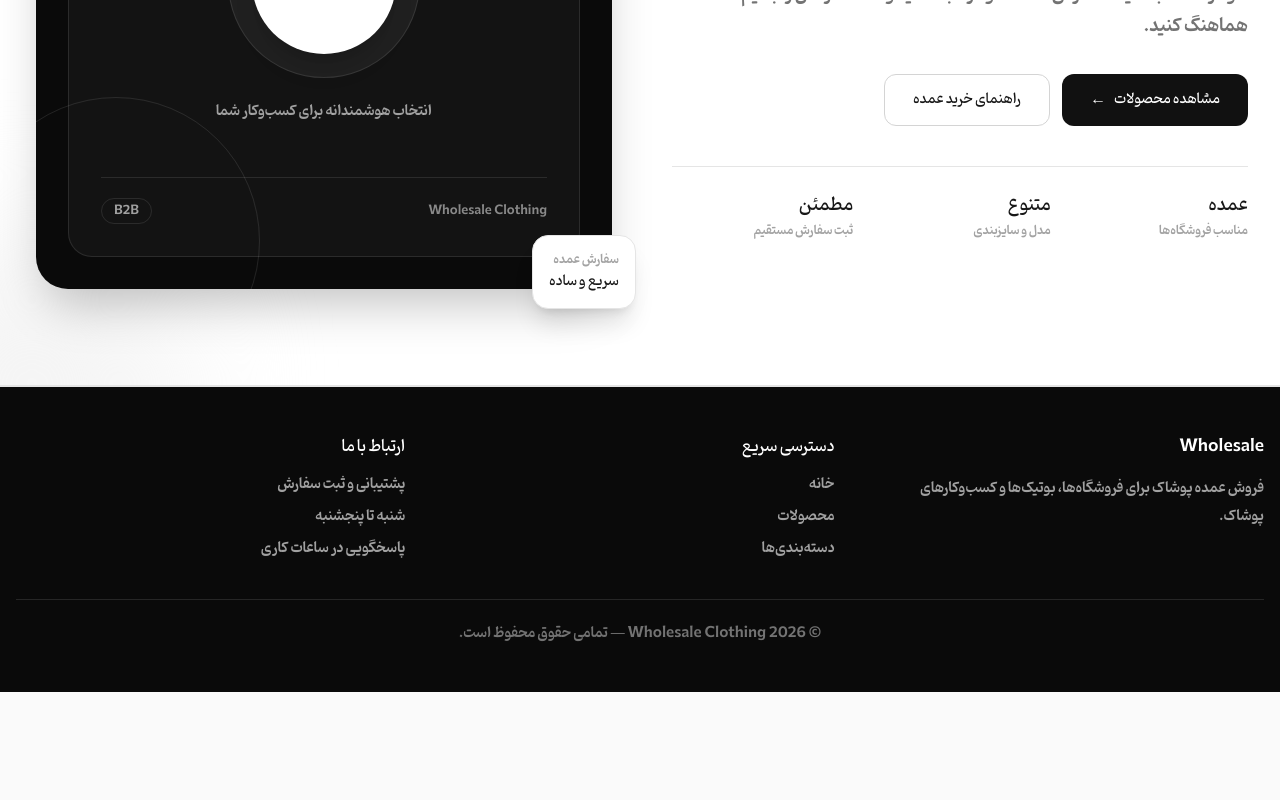
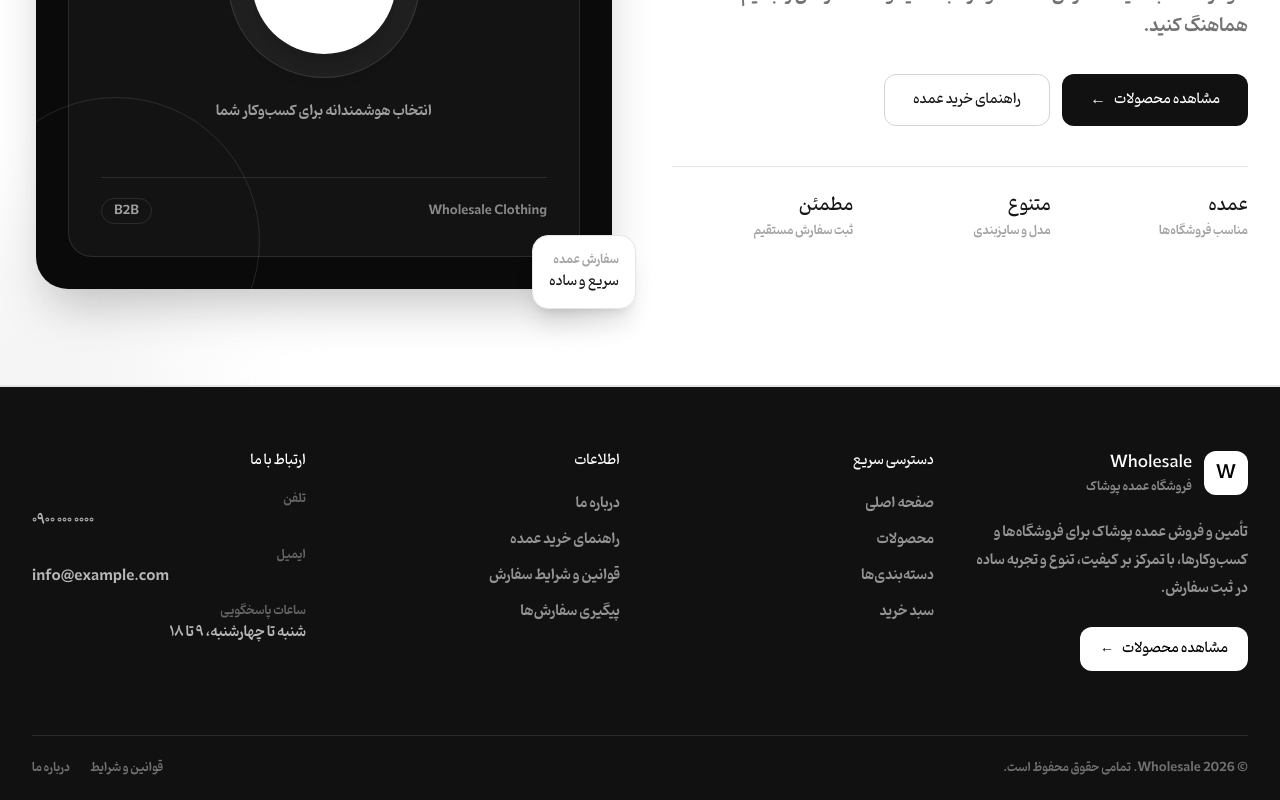
Before and after one commit to masouddbq/Wholesale-Project, a Next.js app in the folder frontend/wholesale-clothing-frontend/: page / in a window 1280 px wide. Shown: the part 464-1264 px from the top of the page. Before the commit the page ends 1156 px from the top, so only its background shows below. Built offline with nearby package versions, Linux system fonts and the light colour scheme; no server answers.

Commit message:
modify footer styles

```diff
--- a/frontend/wholesale-clothing-frontend/src/components/Footer.tsx
+++ b/frontend/wholesale-clothing-frontend/src/components/Footer.tsx
@@ -1,66 +1,214 @@
+import Link from "next/link";
+
 export default function Footer() {
   return (
-    <footer className="border-t border-neutral-200 bg-neutral-950 text-white">
-      <div className="mx-auto max-w-7xl px-4 py-12">
-        <div className="grid gap-10 md:grid-cols-3">
+    <footer className="border-t border-[var(--border)] bg-[var(--primary)] text-white">
+      <div className="mx-auto max-w-7xl px-4 sm:px-6 lg:px-8">
+
+        {/* Main Footer */}
+        <div className="grid gap-10 py-14 sm:grid-cols-2 lg:grid-cols-4 lg:py-16">
+
           {/* Brand */}
+          <div className="sm:col-span-2 lg:col-span-1">
+            <Link
+              href="/"
+              className="inline-flex items-center gap-3"
+            >
+              <span className="flex h-11 w-11 items-center justify-center rounded-xl bg-white text-lg font-black text-black">
+                W
+              </span>
+
               <div>
-            <h2 className="text-xl font-black">
+                <p className="text-base font-bold">
                   Wholesale
-            </h2>
+                </p>
 
-            <p className="mt-4 max-w-sm text-sm leading-7 text-neutral-400">
-              فروش عمده پوشاک برای فروشگاه‌ها،
-              بوتیک‌ها و کسب‌وکارهای پوشاک.
+                <p className="mt-1 text-xs text-white/50">
+                  فروشگاه عمده پوشاک
                 </p>
               </div>
+            </Link>
 
-          {/* Links */}
+            <p className="mt-6 max-w-xs text-sm leading-7 text-white/55">
+              تأمین و فروش عمده پوشاک برای فروشگاه‌ها و کسب‌وکارها،
+              با تمرکز بر کیفیت، تنوع و تجربه ساده در ثبت سفارش.
+            </p>
+
+            <Link
+              href="/products"
+              className="mt-6 inline-flex items-center gap-2 rounded-xl bg-white px-5 py-3 text-sm font-semibold text-black transition hover:bg-neutral-200"
+            >
+              مشاهده محصولات
+              <span>←</span>
+            </Link>
+          </div>
+
+          {/* Quick Links */}
           <div>
-            <h3 className="font-semibold">
+            <h3 className="text-sm font-bold">
               دسترسی سریع
             </h3>
 
-            <div className="mt-4 flex flex-col gap-3 text-sm text-neutral-400">
-              <a
+            <ul className="mt-5 space-y-3">
+              <li>
+                <Link
                   href="/"
-                className="transition hover:text-white"
+                  className="text-sm text-white/55 transition hover:text-white"
                 >
-                خانه
-              </a>
+                  صفحه اصلی
+                </Link>
+              </li>
 
-              <a
+              <li>
+                <Link
                   href="/products"
-                className="transition hover:text-white"
+                  className="text-sm text-white/55 transition hover:text-white"
                 >
                   محصولات
-              </a>
+                </Link>
+              </li>
 
-              <a
+              <li>
+                <Link
                   href="/categories"
-                className="transition hover:text-white"
+                  className="text-sm text-white/55 transition hover:text-white"
                 >
                   دسته‌بندی‌ها
-              </a>
+                </Link>
+              </li>
+
+              <li>
+                <Link
+                  href="/cart"
+                  className="text-sm text-white/55 transition hover:text-white"
+                >
+                  سبد خرید
+                </Link>
+              </li>
+            </ul>
           </div>
+
+          {/* Information */}
+          <div>
+            <h3 className="text-sm font-bold">
+              اطلاعات
+            </h3>
+
+            <ul className="mt-5 space-y-3">
+              <li>
+                <Link
+                  href="/about"
+                  className="text-sm text-white/55 transition hover:text-white"
+                >
+                  درباره ما
+                </Link>
+              </li>
+
+              <li>
+                <Link
+                  href="/wholesale-guide"
+                  className="text-sm text-white/55 transition hover:text-white"
+                >
+                  راهنمای خرید عمده
+                </Link>
+              </li>
+
+              <li>
+                <Link
+                  href="/terms"
+                  className="text-sm text-white/55 transition hover:text-white"
+                >
+                  قوانین و شرایط سفارش
+                </Link>
+              </li>
+
+              <li>
+                <Link
+                  href="/account/orders"
+                  className="text-sm text-white/55 transition hover:text-white"
+                >
+                  پیگیری سفارش‌ها
+                </Link>
+              </li>
+            </ul>
           </div>
 
           {/* Contact */}
           <div>
-            <h3 className="font-semibold">
+            <h3 className="text-sm font-bold">
               ارتباط با ما
             </h3>
 
-            <div className="mt-4 space-y-3 text-sm text-neutral-400">
-              <p>پشتیبانی و ثبت سفارش</p>
-              <p>شنبه تا پنجشنبه</p>
-              <p>پاسخگویی در ساعات کاری</p>
+            <div className="mt-5 space-y-4">
+
+              {/* Phone */}
+              <div>
+                <p className="text-xs text-white/35">
+                  تلفن
+                </p>
+
+                <a
+                  href="tel:+989000000000"
+                  className="mt-1 block text-sm text-white/70 transition hover:text-white"
+                  dir="ltr"
+                >
+                  ۰۹۰۰ ۰۰۰ ۰۰۰۰
+                </a>
+              </div>
+
+              {/* Email */}
+              <div>
+                <p className="text-xs text-white/35">
+                  ایمیل
+                </p>
+
+                <a
+                  href="mailto:info@example.com"
+                  className="mt-1 block text-sm text-white/70 transition hover:text-white"
+                  dir="ltr"
+                >
+                  info@example.com
+                </a>
+              </div>
+
+              {/* Working Hours */}
+              <div>
+                <p className="text-xs text-white/35">
+                  ساعات پاسخگویی
+                </p>
+
+                <p className="mt-1 text-sm text-white/70">
+                  شنبه تا چهارشنبه، ۹ تا ۱۸
+                </p>
+              </div>
+
             </div>
           </div>
         </div>
 
-        <div className="mt-10 border-t border-neutral-800 pt-6 text-center text-sm text-neutral-500">
-          © 2026 Wholesale Clothing — تمامی حقوق محفوظ است.
+        {/* Bottom */}
+        <div className="flex flex-col gap-4 border-t border-white/10 py-6 sm:flex-row sm:items-center sm:justify-between">
+
+          <p className="text-xs text-white/40">
+            © {new Date().getFullYear()} Wholesale. تمامی حقوق محفوظ است.
+          </p>
+
+          <div className="flex items-center gap-5">
+            <Link
+              href="/terms"
+              className="text-xs text-white/40 transition hover:text-white"
+            >
+              قوانین و شرایط
+            </Link>
+
+            <Link
+              href="/about"
+              className="text-xs text-white/40 transition hover:text-white"
+            >
+              درباره ما
+            </Link>
+          </div>
+
         </div>
       </div>
     </footer>
```
Lines whose indentation alone changed are shown as unchanged.
